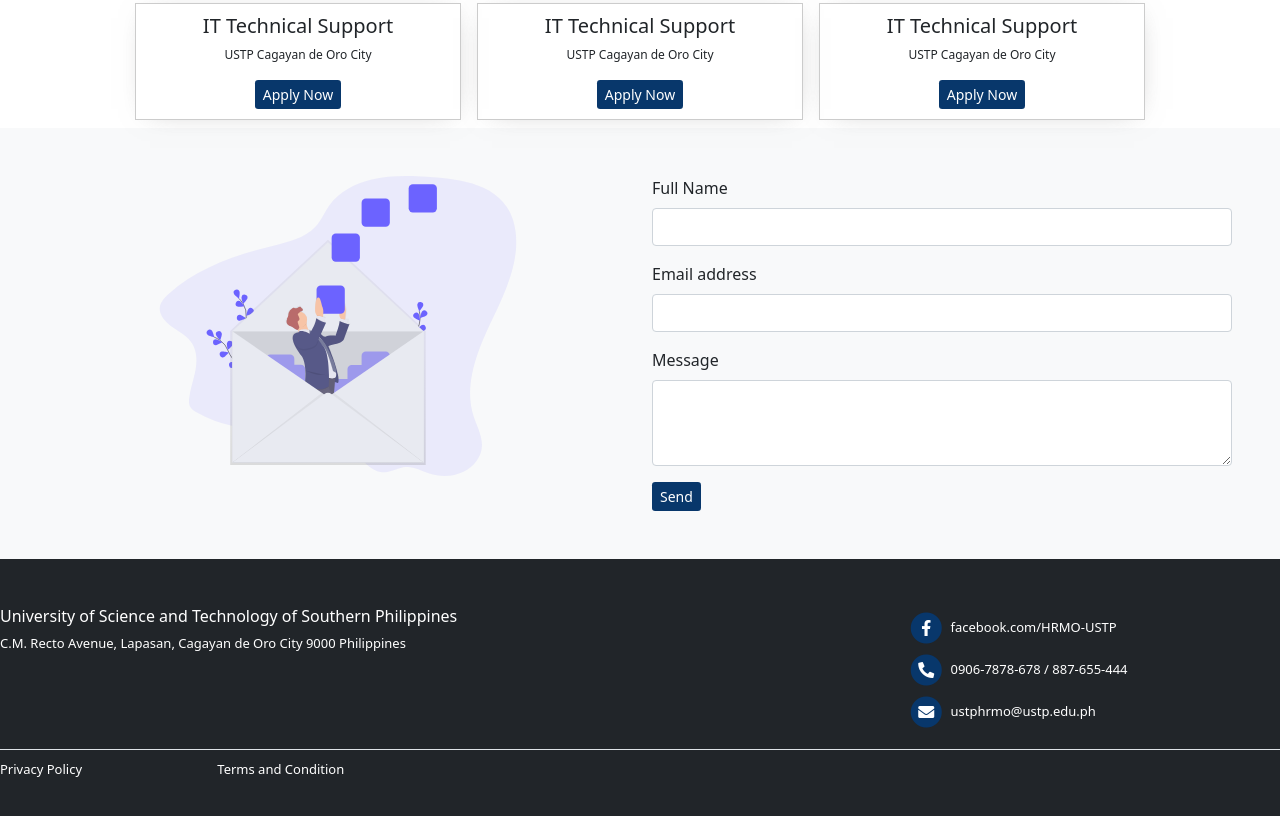
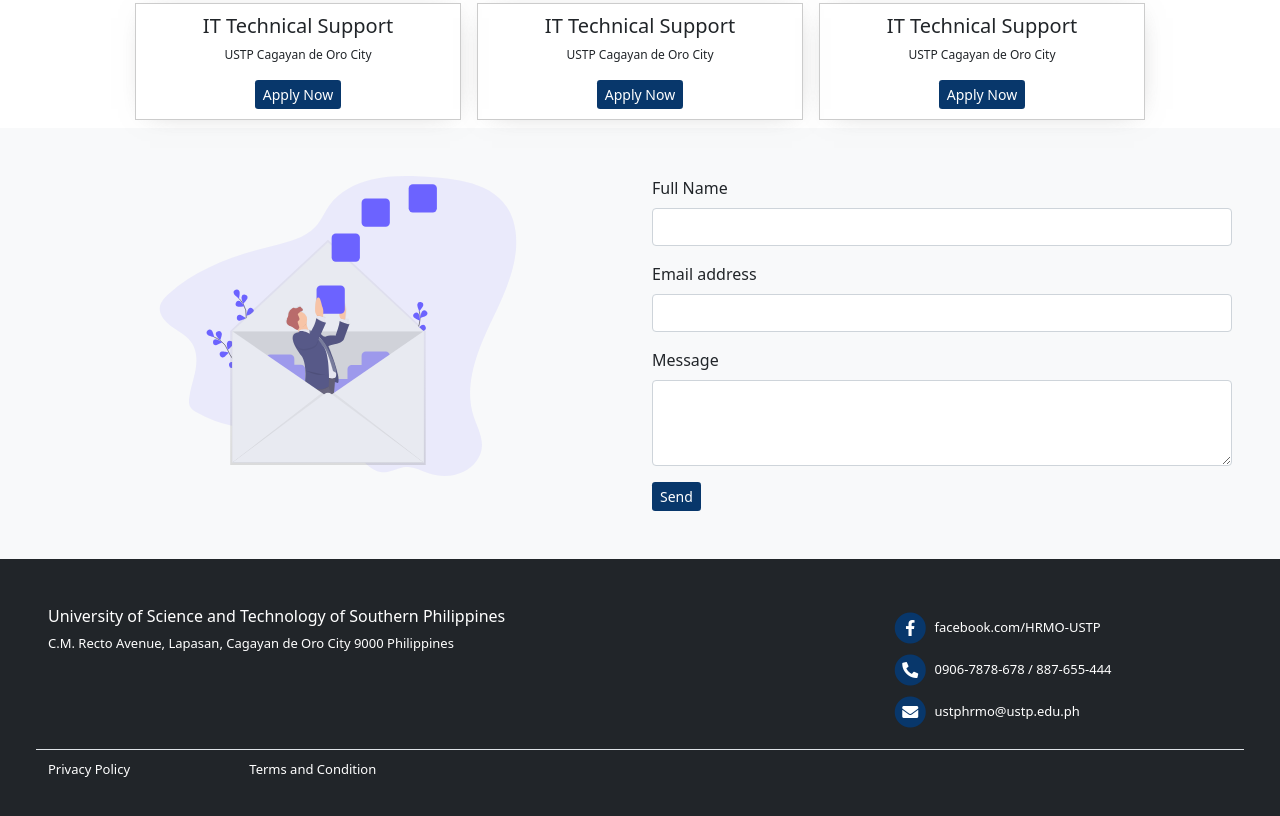
Before and after one commit to jhench45/apphome2, a plain HTML site: page index.html in a window 1280 px wide. Shown: the part 1405-2221 px from the top of the page. Drawn offline with nearby package versions, Linux system fonts and the light colour scheme.

Commit message:
Update index.html

```diff
--- a/index.html
+++ b/index.html
@@ -214,7 +214,7 @@
 
 
 <!--footer-->
-<footer class="bg-dark text-white pt-5 pb-4">
+<footer class="bg-dark text-white pt-5 pb-4 px-5">
 
 
         <div class="row text-left text-md-left ">
```
